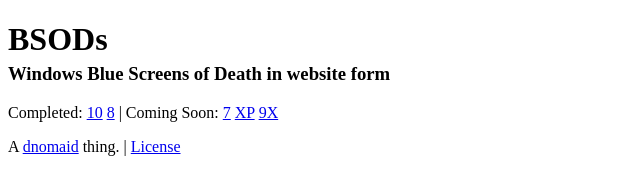
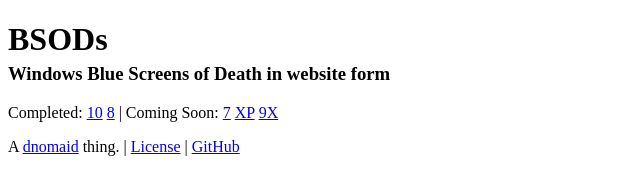
Before and after one commit to Amethyst-M/BSODs, a plain HTML site: page index.html in a window 1280 px wide. Shown: the full height of the page, 0-640 px from the left. Drawn offline with Linux system fonts and the light colour scheme.

Commit message:
add github link

```diff
--- a/index.html
+++ b/index.html
@@ -12,6 +12,6 @@
     <h1 style="margin-bottom: 5px;">BSODs</h1>
     <h3 style="margin-top: 5px;">Windows Blue Screens of Death in website form</h3>
     <p>Completed: <a href="10"> 10</a> <a href="10/8.html">8</a> | Coming Soon: <a href="7">7</a> <a href="XP">XP</a> <a href="9X">9X</a></p>
-    <p>A <a href="https://dnomaid.co.uk/?utm_source=footer&utm_medium=BSODs">dnomaid</a> thing. | <a href="https://github.com/mrDnomaid/BSODs/blob/master/LICENSE.md">License</a></p>
+    <p>A <a href="https://dnomaid.co.uk/?utm_source=footer&utm_medium=BSODs">dnomaid</a> thing. | <a href="https://github.com/mrDnomaid/BSODs/blob/master/LICENSE.md">License</a> | <a href="https://github.com/mrDnomaid/BSODs">GitHub</a></p>
   </body>
 </html>
```
